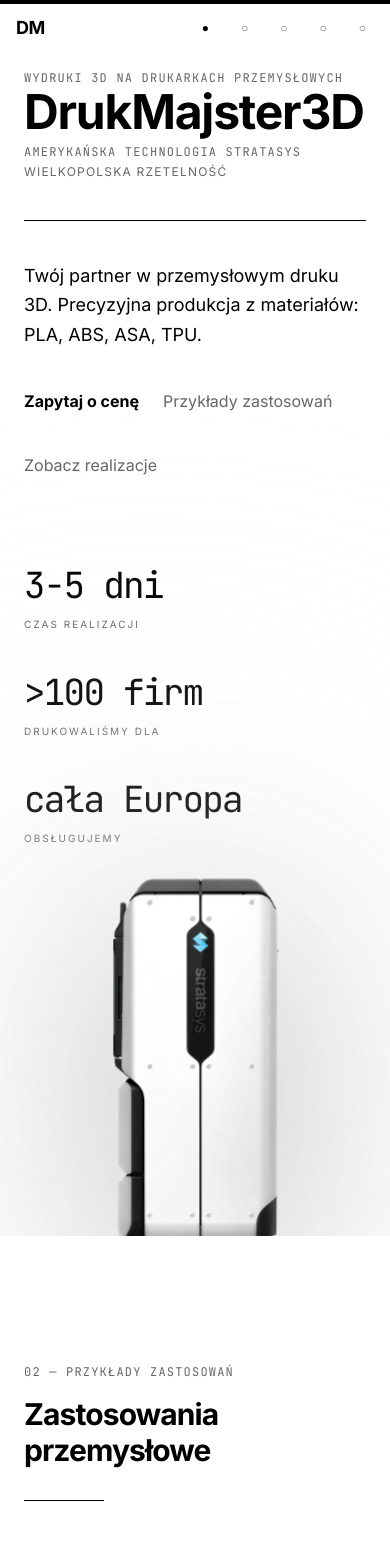
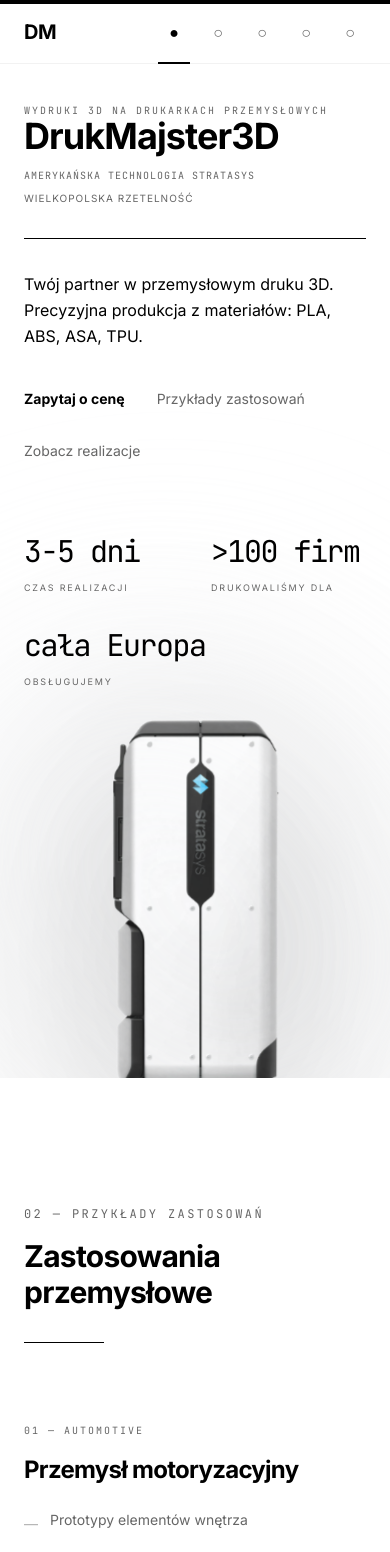
Before and after one commit to jann5/drukmajster-3d, a React (Vite) app in the folder app/: page / in a window 390 px wide. Shown: the top 1552 px of the page. Built offline with nearby package versions, Linux system fonts and the light colour scheme.

Commit message:
UI Polishing: smooth transitions, matching animations for applications, and refined mobile experience across all sections.

```diff
--- a/app/src/components/Sidebar.tsx
+++ b/app/src/components/Sidebar.tsx
@@ -73,36 +73,45 @@
       </aside>
 
       {/* Mobile Header */}
-      <header className="md:hidden fixed top-0 left-0 right-0 h-14 glass-panel z-50 flex items-center justify-between px-4">
+      <header className="md:hidden fixed top-0 left-0 right-0 h-16 glass-panel z-50 flex items-center justify-between px-6 border-b border-black/5">
         <motion.div
           initial={{ opacity: 0, x: -20 }}
           animate={{ opacity: 1, x: 0 }}
           transition={{ delay: 0.2, duration: 0.5 }}
-          className="font-sans font-bold text-black text-lg tracking-tight cursor-pointer"
+          className="font-sans font-bold text-black text-xl tracking-tight cursor-pointer"
           onClick={() => onNavigate(0)}
         >
           DM
         </motion.div>
 
-        <nav className="flex items-center gap-4">
+        <nav className="flex items-center gap-3">
           {sections.map((section, index) => (
             <button
               key={section}
               onClick={() => onNavigate(index)}
-              className="flex items-center justify-center p-2"
+              className="flex items-center justify-center w-8 h-8 relative"
               aria-label={`Navigate to ${section}`}
             >
               <motion.span
                 initial={{ scale: 0 }}
                 animate={{ scale: 1 }}
                 transition={{ delay: 0.3 + index * 0.08, duration: 0.3 }}
-                className={`text-xs transition-all duration-200 ${activeSection === index
-                  ? 'text-black'
-                  : 'text-gray-text'
+                className={`transition-all duration-300 ${activeSection === index
+                  ? 'text-black scale-125'
+                  : 'text-gray-text hover:text-black'
                   }`}
               >
                 {activeSection === index ? '●' : '○'}
               </motion.span>
+
+              {/* Optional: Indicator line for active on mobile header */}
+              {activeSection === index && (
+                <motion.div
+                  layoutId="activeIndicatorMobile"
+                  className="absolute -bottom-4 left-0 right-0 h-0.5 bg-black"
+                  transition={{ type: "spring", stiffness: 300, damping: 30 }}
+                />
+              )}
             </button>
           ))}
         </nav>
--- a/app/src/sections/HomeSection.tsx
+++ b/app/src/sections/HomeSection.tsx
@@ -21,22 +21,22 @@
     <section
       id="home"
       ref={targetRef}
-      className="min-h-screen flex flex-col justify-center px-6 md:px-16 lg:px-24 pt-16 md:pt-0 relative overflow-hidden"
+      className="min-h-screen flex flex-col justify-center px-6 md:px-16 lg:px-24 pt-24 md:pt-0 relative overflow-hidden"
     >
       <div className="max-w-7xl w-full mx-auto grid grid-cols-1 lg:grid-cols-2 gap-12 items-center">
         {/* Text Content */}
-        <motion.div style={{ opacity, y }} className="max-w-xl">
+        <motion.div style={{ opacity, y }} className="max-w-xl z-20">
           {/* Label */}
           <Reveal delay={0.1}>
-            <span className="font-mono text-gray-text text-xs uppercase tracking-widest">
+            <span className="font-mono text-gray-text text-[10px] md:text-xs uppercase tracking-[0.2em]">
               WYDRUKI 3D NA DRUKARKACH PRZEMYSŁOWYCH
             </span>
           </Reveal>
 
           {/* Name */}
           <Reveal delay={0.2} y={40}>
-            <div className="mb-2">
-              <h1 className="font-sans font-bold text-black text-5xl md:text-7xl lg:text-8xl tracking-tight">
+            <div className="mb-4 md:mb-2">
+              <h1 className="font-sans font-bold text-black text-4xl sm:text-5xl md:text-7xl lg:text-8xl tracking-tight leading-[0.9]">
                 DrukMajster3D
               </h1>
             </div>
@@ -44,11 +44,11 @@
 
           {/* Printer Model & Location */}
           <Reveal delay={0.3}>
-            <div className="mb-10 flex flex-col gap-1">
-              <span className="font-mono text-gray-text text-xs uppercase tracking-widest">
+            <div className="mb-8 md:mb-10 flex flex-col gap-2 md:gap-1">
+              <span className="font-mono text-gray-text text-[10px] md:text-xs uppercase tracking-widest">
                 amerykańska technologia STRATASYS
               </span>
-              <span className="font-sans text-gray-text text-xs uppercase tracking-widest">
+              <span className="font-sans text-gray-text text-[10px] md:text-xs uppercase tracking-widest">
                 Wielkopolska rzetelność
               </span>
             </div>
@@ -60,34 +60,34 @@
             whileInView={{ width: '100%' }}
             viewport={{ once: true }}
             transition={{ delay: 0.4, duration: 0.8, ease: [0.16, 1, 0.3, 1] }}
-            className="h-px bg-black max-w-lg mb-10"
+            className="h-px bg-black max-w-lg mb-8 md:mb-10"
           />
 
           {/* Subtitle */}
           <Reveal delay={0.5}>
-            <p className="font-sans text-black text-lg md:text-xl max-w-xl leading-relaxed mb-8">
+            <p className="font-sans text-black text-base md:text-xl max-w-xl leading-relaxed mb-8">
               Twój partner w przemysłowym druku 3D. Precyzyjna produkcja z materiałów: PLA, ABS, ASA, TPU.
             </p>
           </Reveal>
 
           {/* CTA Buttons */}
           <Reveal delay={0.6}>
-            <div className="flex flex-wrap gap-6">
+            <div className="flex flex-wrap gap-x-8 gap-y-4">
               <a
                 href="#contact"
-                className="btn-underline font-sans font-bold text-black text-base py-2"
+                className="btn-underline font-sans font-bold text-black text-sm md:text-base py-2"
               >
                 Zapytaj o cenę
               </a>
               <a
                 href="#specs"
-                className="btn-underline font-sans text-gray-text text-base py-2 hover:text-black transition-colors"
+                className="btn-underline font-sans text-gray-text text-sm md:text-base py-2 hover:text-black transition-colors"
               >
                 Przykłady zastosowań
               </a>
               <button
                 onClick={onOpenGallery}
-                className="btn-underline font-sans text-gray-text text-base py-2 hover:text-black transition-colors"
+                className="btn-underline font-sans text-gray-text text-sm md:text-base py-2 hover:text-black transition-colors"
               >
                 Zobacz realizacje
               </button>
@@ -96,45 +96,45 @@
 
           {/* Stats Row */}
           <Reveal delay={0.7} width="100%">
-            <div className="mt-20 grid grid-cols-1 sm:grid-cols-3 gap-10 max-w-2xl">
+            <div className="mt-16 md:mt-20 grid grid-cols-2 sm:grid-cols-3 gap-8 md:gap-10 max-w-2xl">
               <div>
-                <span className="font-mono text-black text-4xl md:text-5xl block tracking-tighter">
+                <span className="font-mono text-black text-3xl md:text-5xl block tracking-tighter">
                   3-5 dni
                 </span>
-                <span className="font-sans text-gray-text text-[10px] uppercase tracking-[0.2em] mt-3 block">Czas realizacji</span>
+                <span className="font-sans text-gray-text text-[9px] md:text-[10px] uppercase tracking-[0.2em] mt-3 block">Czas realizacji</span>
               </div>
               <div>
-                <span className="font-mono text-black text-4xl md:text-5xl block tracking-tighter">
+                <span className="font-mono text-black text-3xl md:text-5xl block tracking-tighter">
                   &gt;100 firm
                 </span>
-                <span className="font-sans text-gray-text text-[10px] uppercase tracking-[0.2em] mt-3 block">Drukowaliśmy dla</span>
+                <span className="font-sans text-gray-text text-[9px] md:text-[10px] uppercase tracking-[0.2em] mt-3 block">Drukowaliśmy dla</span>
               </div>
-              <div>
-                <span className="font-mono text-black text-4xl md:text-5xl block tracking-tighter">
+              <div className="col-span-2 sm:col-span-1">
+                <span className="font-mono text-black text-3xl md:text-5xl block tracking-tighter">
                   cała Europa
                 </span>
-                <span className="font-sans text-gray-text text-[10px] uppercase tracking-[0.2em] mt-3 block">Obsługujemy</span>
+                <span className="font-sans text-gray-text text-[9px] md:text-[10px] uppercase tracking-[0.2em] mt-3 block">Obsługujemy</span>
               </div>
             </div>
           </Reveal>
         </motion.div>
 
         {/* Printer Image - Massive & Cropped */}
-        <div className="relative flex justify-center lg:justify-end h-full">
+        <div className="relative flex justify-end h-full pointer-events-none">
           <motion.div
             style={{ opacity, scale: useTransform(scrollYProgress, [0, 0.8], [1.1, 1]), y }}
-            initial={{ opacity: 0, scale: 1, x: 150 }}
+            initial={{ opacity: 0, scale: 1, x: 100 }}
             animate={{ opacity: 1, scale: 1.1, x: 0 }}
             transition={{ delay: 0.4, duration: 1.8, ease: [0.16, 1, 0.3, 1] }}
-            className="w-full max-w-[700px] lg:max-w-[1200px] translate-x-1/2 md:translate-x-0 lg:translate-x-48 lg:-mb-56"
+            className="w-full max-w-[600px] sm:max-w-[700px] lg:max-w-[1200px] translate-x-[30%] sm:translate-x-[20%] md:translate-x-0 lg:translate-x-48 lg:-mb-56 relative"
           >
             <img
               src={printerImage}
               alt="Stratasys F170 Printer"
-              className="w-full h-auto drop-shadow-[0_40px_100px_rgba(0,0,0,0.25)]"
+              className="w-full h-auto drop-shadow-[0_40px_100px_rgba(0,0,0,0.25)] mix-blend-multiply opacity-90 sm:opacity-100"
             />
             {/* Massive glow background */}
-            <div className="absolute top-1/2 left-1/2 -translate-x-1/2 -translate-y-1/2 w-[150%] h-[150%] bg-gradient-to-tr from-transparent via-gray-100 to-transparent rounded-full -z-10 blur-[150px] opacity-60" />
+            <div className="absolute top-1/2 left-1/2 -translate-x-1/2 -translate-y-1/2 w-[150%] h-[150%] bg-gradient-to-tr from-transparent via-gray-100 to-transparent rounded-full -z-10 blur-[100px] md:blur-[150px] opacity-60" />
           </motion.div>
         </div>
       </div>
--- a/app/src/sections/SpecsSection.tsx
+++ b/app/src/sections/SpecsSection.tsx
@@ -30,6 +30,7 @@
 
 const useCases = [
   {
+    number: '01',
     industry: 'Automotive',
     title: 'Przemysł motoryzacyjny',
     applications: [
@@ -39,6 +40,7 @@
     ]
   },
   {
+    number: '02',
     industry: 'Manufacturing',
     title: 'Produkcja przemysłowa',
     applications: [
@@ -48,6 +50,7 @@
     ]
   },
   {
+    number: '03',
     industry: 'Medical',
     title: 'Medycyna',
     applications: [
@@ -70,15 +73,15 @@
     >
       <div className="max-w-7xl mx-auto w-full">
         {/* Section Header */}
-        <div className="mb-24">
+        <div className="mb-20 md:mb-24">
           <Reveal>
-            <span className="font-mono text-gray-text text-xs uppercase tracking-widest block mb-4">
+            <span className="font-mono text-gray-text text-xs uppercase tracking-[0.2em] block mb-4">
               02 — Przykłady zastosowań
             </span>
           </Reveal>
 
           <Reveal delay={0.1}>
-            <h2 className="font-sans font-bold text-black text-3xl md:text-5xl mb-8">
+            <h2 className="font-sans font-bold text-black text-3xl md:text-5xl mb-8 tracking-tight">
               Zastosowania przemysłowe
             </h2>
           </Reveal>
@@ -93,21 +96,21 @@
         </div>
 
         {/* Applications Grid */}
-        <div className="grid md:grid-cols-3 gap-12 mb-32">
+        <div className="grid grid-cols-1 md:grid-cols-3 gap-12 md:gap-16 lg:gap-24 mb-24 md:mb-32">
           {useCases.map((useCase, index) => (
             <Reveal key={useCase.industry} delay={0.2 + index * 0.1} width="100%">
-              <div className="space-y-6">
-                <span className="font-mono text-gray-text text-[10px] uppercase tracking-[0.2em]">
-                  {useCase.industry}
+              <div className="group hover:-translate-y-2 transition-transform duration-500 ease-premium">
+                <span className="font-mono text-gray-text text-[10px] uppercase tracking-[0.2em] block mb-4">
+                  {useCase.number} — {useCase.industry}
                 </span>
-                <h3 className="font-sans font-bold text-black text-2xl">
+                <h3 className="font-sans font-bold text-black text-2xl mb-6 group-hover:underline decoration-1 underline-offset-[12px] transition-all duration-500">
                   {useCase.title}
                 </h3>
-                <ul className="space-y-3">
+                <ul className="space-y-4">
                   {useCase.applications.map((app, appIndex) => (
-                    <li key={appIndex} className="font-sans text-gray-text text-sm flex items-start gap-3">
-                      <span className="text-black opacity-30 mt-1">—</span>
-                      <span>{app}</span>
+                    <li key={appIndex} className="font-sans text-gray-text text-sm md:text-base flex items-start gap-3 group/item">
+                      <span className="text-black opacity-30 mt-1 transition-opacity group-hover/item:opacity-100">—</span>
+                      <span className="group-hover/item:text-black transition-colors duration-300">{app}</span>
                     </li>
                   ))}
                 </ul>
@@ -117,19 +120,19 @@
         </div>
 
         {/* Collapsible Specs */}
-        <div className="border-t border-gray-100 pt-12">
+        <div className="border-t border-gray-100 pt-16 md:pt-20">
           <button
             onClick={() => setShowSpecs(!showSpecs)}
-            className="flex items-center gap-4 group"
+            className="flex items-center justify-between w-full md:w-auto md:justify-start gap-6 group hover:text-gray-600 transition-colors py-4"
           >
-            <span className="font-sans font-bold text-black text-sm uppercase tracking-widest">
+            <span className="font-sans font-bold text-black text-xs md:text-sm uppercase tracking-[0.15em] transition-colors group-hover:text-gray-600">
               Parametry techniczne (rozwiń)
             </span>
             <motion.div
               animate={{ rotate: showSpecs ? 180 : 0 }}
-              transition={{ duration: 0.3, ease: [0.16, 1, 0.3, 1] }}
+              transition={{ duration: 0.6, ease: [0.16, 1, 0.3, 1] }}
             >
-              <ChevronDown size={18} className="text-black" />
+              <ChevronDown size={20} className="text-black group-hover:text-gray-600 transition-colors" />
             </motion.div>
           </button>
 
@@ -139,35 +142,35 @@
                 initial={{ height: 0, opacity: 0 }}
                 animate={{ height: 'auto', opacity: 1 }}
                 exit={{ height: 0, opacity: 0 }}
-                transition={{ duration: 0.5, ease: [0.16, 1, 0.3, 1] }}
+                transition={{ duration: 0.8, ease: [0.16, 1, 0.3, 1] }}
                 className="overflow-hidden"
               >
-                <div className="grid grid-cols-1 md:grid-cols-2 gap-x-24 gap-y-0 pt-16">
+                <div className="grid grid-cols-1 md:grid-cols-2 gap-x-16 lg:gap-x-24 pt-12 md:pt-16">
                   {/* Left Column */}
-                  <div>
+                  <div className="space-y-0">
                     {leftColumn.map((spec) => (
-                      <div key={spec.label} className="micro-border py-6 flex justify-between items-baseline group hover:bg-gray-50 transition-colors duration-300 px-2">
-                        <span className="font-mono text-gray-text text-[10px] uppercase tracking-wider group-hover:text-black transition-colors">
+                      <div key={spec.label} className="micro-border py-5 md:py-6 flex justify-between items-baseline group hover:bg-gray-50 transition-colors duration-300 px-2">
+                        <span className="font-mono text-gray-text text-[9px] md:text-[10px] uppercase tracking-wider group-hover:text-black transition-colors">
                           {spec.label}
                         </span>
-                        <span className="font-sans text-black text-base text-right font-medium">
+                        <span className="font-sans text-black text-sm md:text-base text-right font-medium">
                           {spec.value}
-                          {spec.unit && <span className="font-mono text-gray-text text-xs ml-1">{spec.unit}</span>}
+                          {spec.unit && <span className="font-mono text-gray-text text-[10px] md:text-xs ml-1">{spec.unit}</span>}
                         </span>
                       </div>
                     ))}
                   </div>
 
                   {/* Right Column */}
-                  <div>
+                  <div className="space-y-0">
                     {rightColumn.map((spec) => (
-                      <div key={spec.label} className="micro-border py-6 flex justify-between items-baseline group hover:bg-gray-50 transition-colors duration-300 px-2">
-                        <span className="font-mono text-gray-text text-[10px] uppercase tracking-wider group-hover:text-black transition-colors">
+                      <div key={spec.label} className="micro-border py-5 md:py-6 flex justify-between items-baseline group hover:bg-gray-50 transition-colors duration-300 px-2">
+                        <span className="font-mono text-gray-text text-[9px] md:text-[10px] uppercase tracking-wider group-hover:text-black transition-colors">
                           {spec.label}
                         </span>
-                        <span className="font-sans text-black text-base text-right font-medium">
+                        <span className="font-sans text-black text-sm md:text-base text-right font-medium">
                           {spec.value}
-                          {spec.unit && <span className="font-mono text-gray-text text-xs ml-1">{spec.unit}</span>}
+                          {spec.unit && <span className="font-mono text-gray-text text-[10px] md:text-xs ml-1">{spec.unit}</span>}
                         </span>
                       </div>
                     ))}
```
Also changed, not shown: app/src/sections/BenefitsSection.tsx (+5 -5 lines), app/src/sections/ContactSection.tsx (+28 -21 lines), app/src/sections/UseCasesSection.tsx (+9 -9 lines).
